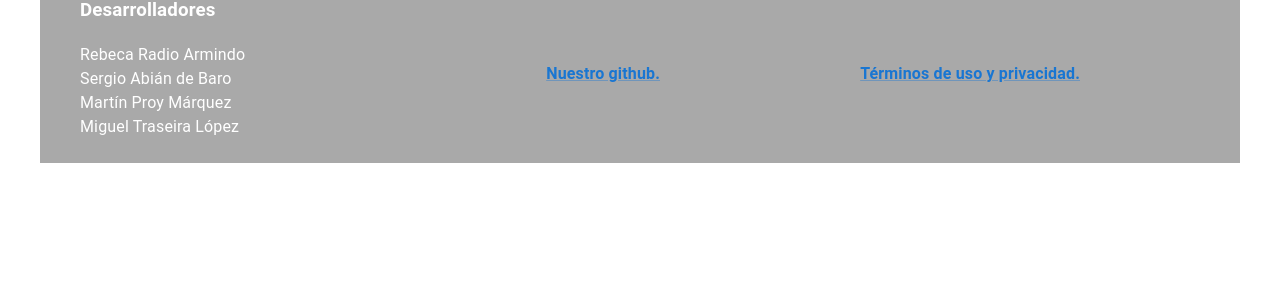
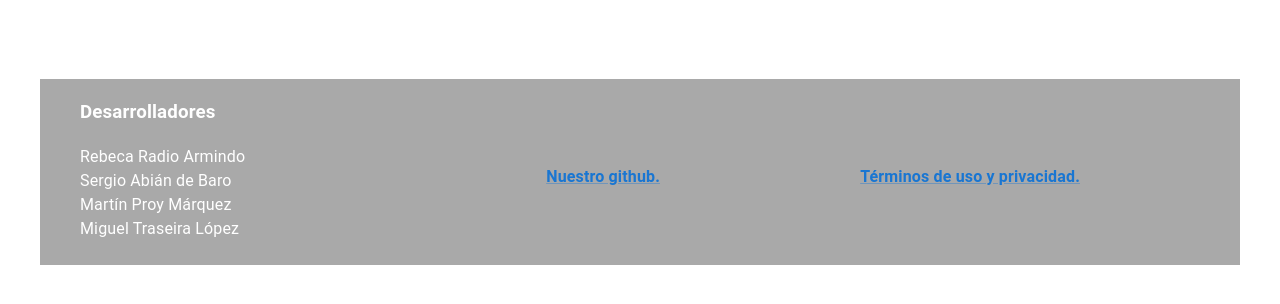
Before and after one commit to rradia00/Cook-It-App, a React (Create React App) app in the folder frontend/: page /1/admin/bolsaTrabajo in a window 1280 px wide. Shown: the part 492-796 px from the top of the page. Built offline with nearby package versions, Linux system fonts and the light colour scheme; no server answers.

Commit message:
footers mas mejor

```diff
--- a/frontend/src/pages/gestionBolsa.js
+++ b/frontend/src/pages/gestionBolsa.js
@@ -177,7 +177,12 @@ export default function ListadoCandidatos() {
                 </Typography>
                 <Copyright />
             </Box>
+            <Box
+            marginTop='8vw'
+            >
             <Pie></Pie>
+            </Box>
+
         </ThemeProvider>
     );
 }
--- a/frontend/src/pages/listadoUsuarios.js
+++ b/frontend/src/pages/listadoUsuarios.js
@@ -221,7 +221,11 @@ export default function ListadoUsuarios() {
                 </Typography>
                 <Copyright />
             </Box>
-            <Pie></Pie>
+            <Box
+             marginTop='10vw'
+             >
+            <Pie></Pie></Box>
+
         </ThemeProvider>
     );
 }
```
